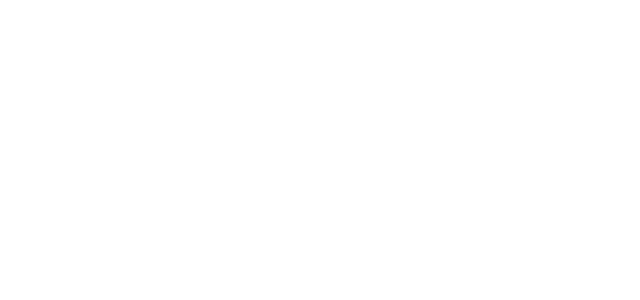
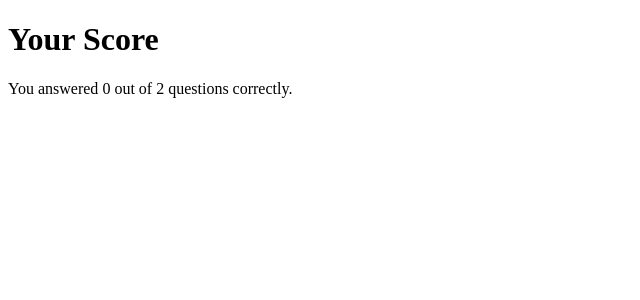
Before and after one commit to arjunvkv/quiz-app, a React (Vite) app: page /score in a window 1280 px wide. Before the commit this address had no page. Shown: the top 300 px of the page, without its empty margins (0-640 px from the left). Built offline with nearby package versions, Linux system fonts and the light colour scheme.

Commit message:
added score

```diff
--- a/src/App.jsx
+++ b/src/App.jsx
@@ -3,6 +3,7 @@
 import { QuestionContextProvider } from "./Context/QuestionContext";
 import Dashboard from "./Components/Dashboard/Dashboard";
 import Summary from "./Components/Summary/Summary";
+import Score from "./Components/Score/Score";
 
 function App() {
   return (
@@ -11,6 +12,7 @@
         <Routes>
           <Route exact path="/" element={<Dashboard />} />
           <Route path="/summary" element={<Summary />} />
+          <Route path="/score" element={<Score />} />
         </Routes>
       </Router>
     </QuestionContextProvider>
--- a/src/Components/Score/Score.jsx
+++ b/src/Components/Score/Score.jsx
@@ -0,0 +1,19 @@
+import React from "react";
+import { useQuestionContext } from "../../Context/QuestionContext";
+
+const Score = () => {
+  const { calculateScore, questions } = useQuestionContext();
+  const score = calculateScore();
+  const totalQuestions = questions.length;
+
+  return (
+    <div>
+      <h1>Your Score</h1>
+      <p>
+        You answered {score} out of {totalQuestions} questions correctly.
+      </p>
+    </div>
+  );
+};
+
+export default Score;
--- a/src/Components/Summary/Summary.jsx
+++ b/src/Components/Summary/Summary.jsx
@@ -13,6 +13,10 @@
   const handleQuestionClick = (index) => {
     setQuestionNumber(index);
     navigate("/");
+  };
+
+  const handleGoToScore = () => {
+    navigate("/score");
   };
 
   return (
@@ -43,6 +47,8 @@
           </div>
         );
       })}
+
+      <button onClick={handleGoToScore}>Go to Score</button>
     </div>
   );
 };
--- a/src/Context/QuestionContext.jsx
+++ b/src/Context/QuestionContext.jsx
@@ -5,6 +5,22 @@
 export const QuestionContextProvider = ({ children }) => {
   const [questionNumber, setQuestionNumber] = useState(0);
   const [answers, setAnswers] = useState([]);
+
+  const calculateScore = () => {
+    let score = 0;
+
+    for (const ans of answers) {
+      const correctAnswer = questions.find(
+        (q) => q.question === ans.question
+      )?.answer;
+
+      if (ans.answer === correctAnswer) {
+        score += 1;
+      }
+    }
+
+    return score;
+  };
 
   const questions = [
     {
@@ -31,6 +47,7 @@
         setQuestionNumber,
         setAnswers,
         answers,
+        calculateScore,
       }}
     >
       {children}
```
